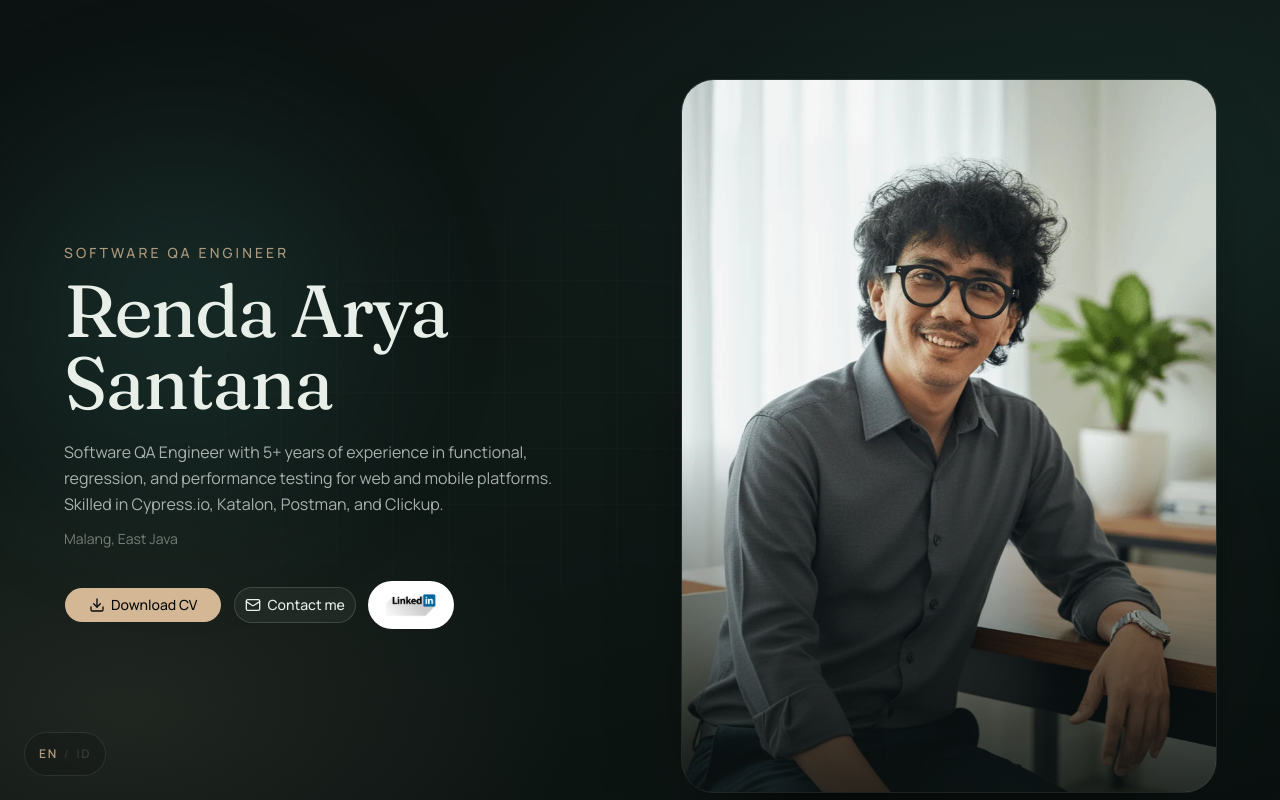
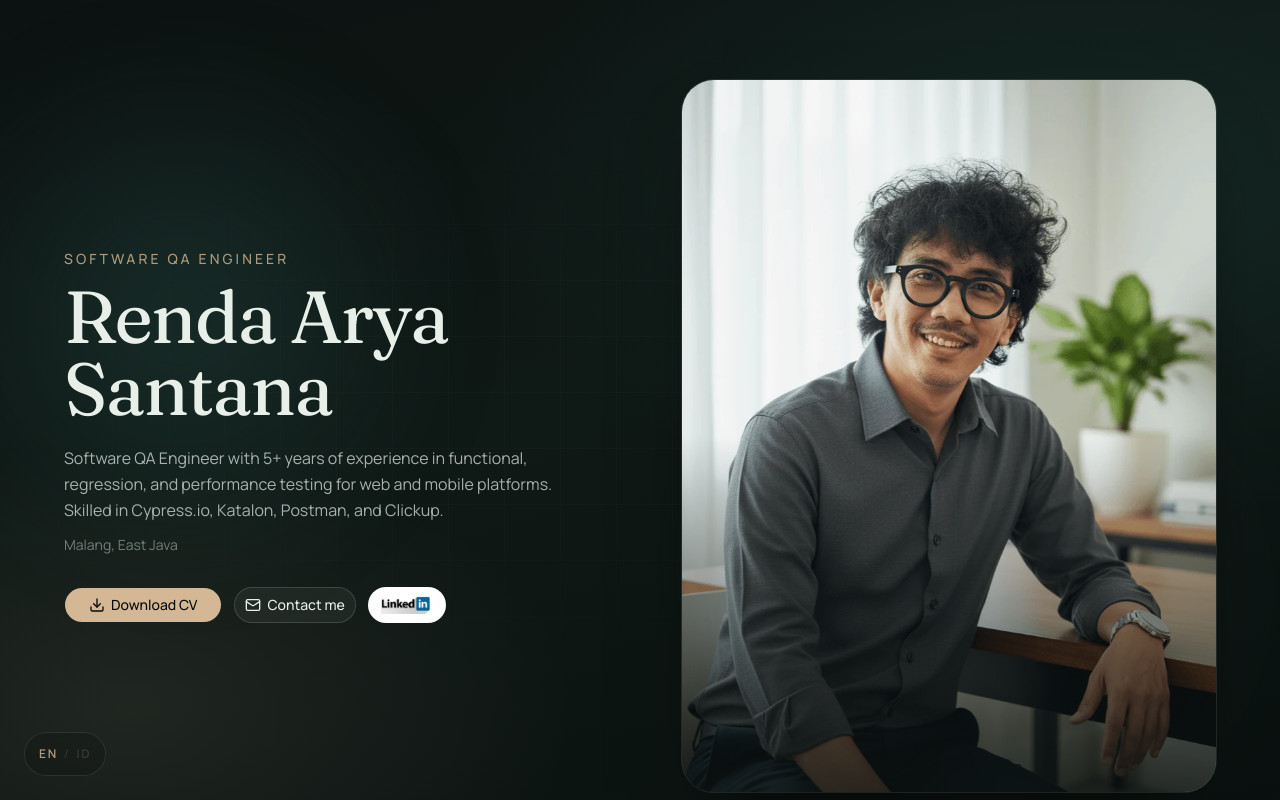
Before and after one commit to rendasantana/CV, a Next.js app: page / in a window 1280 px wide. Shown: the top 800 px of the page. Built offline with nearby package versions, Linux system fonts and the light colour scheme.

Commit message:
Tighten LinkedIn logo crop and match CTA button height
Crop to solid wordmark with a slight shadow tip, and size the pill
to h-9 like Download CV / Contact so it reads as a peer control.

```diff
--- a/src/components/portfolio/linkedin-logo-button.tsx
+++ b/src/components/portfolio/linkedin-logo-button.tsx
@@ -9,7 +9,7 @@ type LinkedInLogoButtonProps = {
 };
 
 /**
- * Horizontal LinkedIn wordmark button (wide logo asset, light pill on dark UI).
+ * Peer CTA to Download CV / Contact: same h-9 height, auto width from logo aspect.
  */
 export function LinkedInLogoButton({ className }: LinkedInLogoButtonProps) {
   return (
@@ -20,8 +20,9 @@ export function LinkedInLogoButton({ className }: LinkedInLogoButtonProps) {
       aria-label="LinkedIn"
       title="LinkedIn"
       className={cn(
-        "group inline-flex h-11 max-w-[11.5rem] items-center justify-center overflow-hidden rounded-full border border-ink/15 bg-white px-3.5 shadow-[0_1px_0_rgba(0,0,0,0.04)] transition-all sm:h-12 sm:max-w-[13rem] sm:px-4",
-        "hover:border-ink/25 hover:bg-[#f4f4f4] hover:shadow-[0_8px_24px_-14px_rgba(0,0,0,0.55)]",
+        // Match buttonVariants size lg (h-9) + rounded-full CTA rhythm
+        "group inline-flex h-9 shrink-0 items-center justify-center rounded-full border border-ink/15 bg-white px-3 transition-colors",
+        "hover:bg-[#f0f0f0] hover:border-ink/25",
         "focus-visible:outline-none focus-visible:ring-2 focus-visible:ring-gold/50 focus-visible:ring-offset-2 focus-visible:ring-offset-sand",
         "active:translate-y-px",
         className,
@@ -30,10 +31,10 @@ export function LinkedInLogoButton({ className }: LinkedInLogoButtonProps) {
       <Image
         src="/linkedin-logo.webp"
         alt=""
-        width={224}
-        height={102}
-        className="h-5 w-auto max-w-full object-contain object-center sm:h-6"
-        sizes="(max-width: 640px) 140px, 180px"
+        width={168}
+        height={58}
+        className="h-[18px] w-auto object-contain object-center"
+        sizes="120px"
         priority={false}
       />
       <span className="sr-only">LinkedIn</span>
```
Also changed, not shown: public/linkedin-logo.png, public/linkedin-logo.webp.
